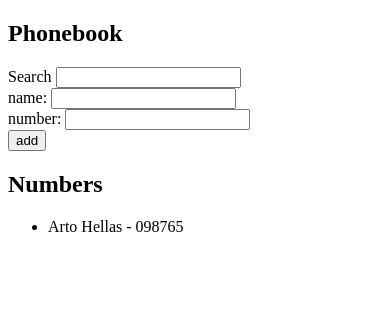
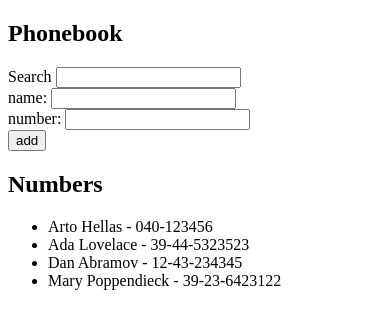
Before and after one commit to danodoms/fullstackopen, a React (Vite) app in the folder part2/phonebook/: page / in a window 390 px wide. Shown: the top 328 px of the page. Built offline with nearby package versions, Linux system fonts and the light colour scheme; data requests are answered from the project's data file.

Commit message:
added json-server on phonebook

```diff
--- /dev/null
+++ b/part2/phonebook/db.json
@@ -0,0 +1,24 @@
+{
+  "persons": [
+    {
+      "name": "Arto Hellas",
+      "number": "040-123456",
+      "id": 1
+    },
+    {
+      "name": "Ada Lovelace",
+      "number": "39-44-5323523",
+      "id": 2
+    },
+    {
+      "name": "Dan Abramov",
+      "number": "12-43-234345",
+      "id": 3
+    },
+    {
+      "name": "Mary Poppendieck",
+      "number": "39-23-6423122",
+      "id": 4
+    }
+  ]
+}
--- a/part2/phonebook/package.json
+++ b/part2/phonebook/package.json
@@ -7,9 +7,11 @@
     "dev": "vite",
     "build": "vite build",
     "lint": "eslint . --ext js,jsx --report-unused-disable-directives --max-warnings 0",
-    "preview": "vite preview"
+    "preview": "vite preview",
+    "server": "json-server --port 3001 --watch db.json"
   },
   "dependencies": {
+    "axios": "^1.6.7",
     "react": "^18.2.0",
     "react-dom": "^18.2.0"
   },
@@ -21,6 +23,7 @@
     "eslint-plugin-react": "^7.33.2",
     "eslint-plugin-react-hooks": "^4.6.0",
     "eslint-plugin-react-refresh": "^0.4.5",
+    "json-server": "^1.0.0-alpha.23",
     "vite": "^5.0.8"
   }
 }
--- a/part2/phonebook/src/App.jsx
+++ b/part2/phonebook/src/App.jsx
@@ -2,11 +2,18 @@ import { useState, useEffect } from "react";
 import Display from "./Display";
 import Form from "./Form";
 import Search from "./Search";
+import axios from "axios";
 
 const App = () => {
   const [persons, setPersons] = useState([
     { name: "Arto Hellas", number: "098765" },
   ]);
+
+  useEffect(() => {
+    axios.get("http://localhost:3001/persons").then((response) => {
+      setPersons(response.data);
+    });
+  }, []);
 
   const [personsToShow, setPersonsToShow] = useState(persons);
   const [newName, setNewName] = useState("");
```
Also changed, not shown: 1 other file (tests, documents, lock files or other folders).
